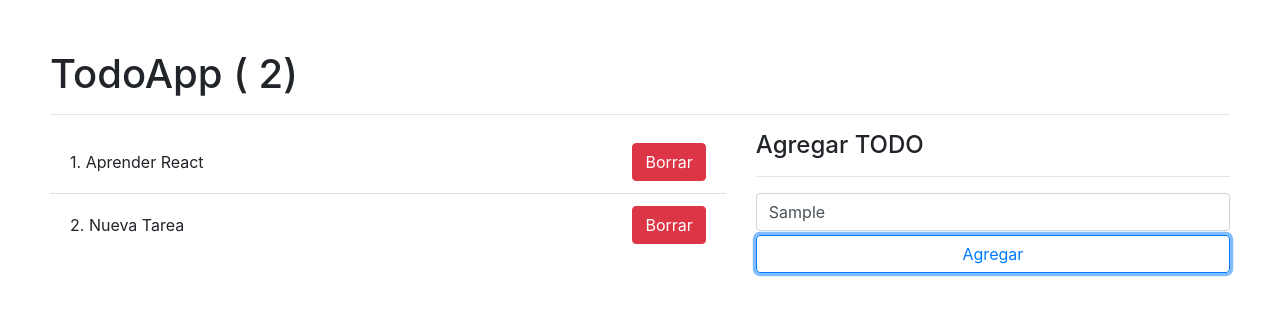
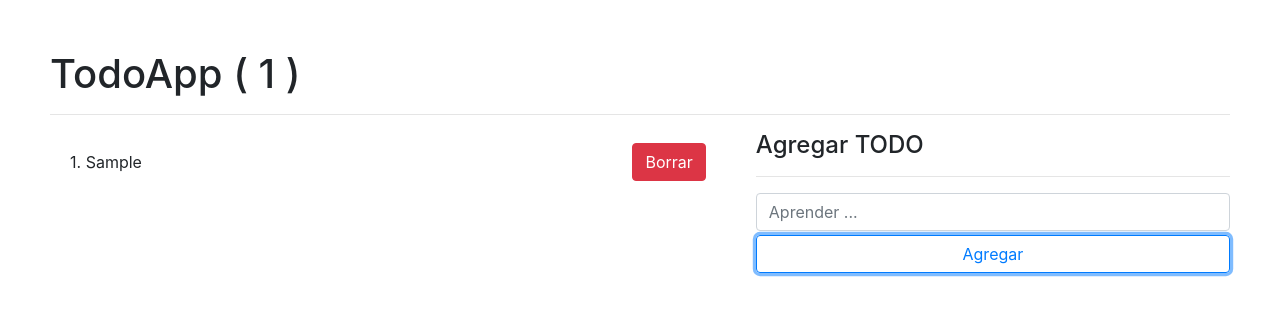
Before and after one commit to jpratsv/TodoList, a React app: page / in a window 1280 px wide. Both pictures are taken after typing "Sample" into the empty fields and a click on the button "Agregar". Built offline with nearby package versions, Linux system fonts and the light colour scheme.

Commit message:
23/03/2022

```diff
--- /dev/null
+++ b/src/components/08-useReducer/TodoAdd.js
@@ -0,0 +1,51 @@
+import React from "react";
+import { useForm } from "../../hooks/useForm";
+
+export const TodoAdd = ({ handleAddTodo }) => {
+  const [{ description }, handleInputChange, reset] = useForm({
+    description: "",
+  });
+
+  const handleSubmit = (e) => {
+    e.preventDefault();
+
+    if (description.trim().length <= 1) {
+      return;
+    }
+
+    const newTodo = {
+      id: new Date().getTime(),
+      desc: description,
+      done: false,
+    };
+
+    handleAddTodo(newTodo);
+    reset();
+  };
+
+  return (
+    <>
+      <h4>Agregar TODO</h4>
+      <hr />
+
+      <form onSubmit={handleSubmit}>
+        <input
+          type="text"
+          name="description"
+          className="form-control"
+          placeholder="Aprender ..."
+          autoComplete="off"
+          value={description}
+          onChange={handleInputChange}
+        />
+
+        <button
+          type="submit"
+          className="btn btn-outline-primary mt-1 btn-block"
+        >
+          Agregar
+        </button>
+      </form>
+    </>
+  );
+};
--- a/src/components/08-useReducer/TodoApp.js
+++ b/src/components/08-useReducer/TodoApp.js
@@ -1,114 +1,62 @@
-import React, { useReducer } from 'react';
-import './styles.css';
-import { todoReducer } from './todoReducer';
-import {useForm} from '../../hooks/useForm'
+import React, { useReducer, useEffect } from "react";
+import { todoReducer } from "./todoReducer";
 
-const initialState = [{                    // Este es el punto inicial de la aplicacion
-    id:new Date().getTime(),
-    desc: 'Aprender React',
-    donde: false
-}];
+import { TodoList } from "./TodoList";
+import { TodoAdd } from "./TodoAdd";
+import "./styles.css";
 
+const init = () => {
+  return JSON.parse(localStorage.getItem("todos")) || [];
+};
 
 export const TodoApp = () => {
+  const [todos, dispatch] = useReducer(todoReducer, [], init);
 
-    const [todos, dispatch ] = useReducer(todoReducer, initialState);
+  useEffect(() => {
+    localStorage.setItem("todos", JSON.stringify(todos));
+  }, [todos]);
 
-    const [{description}, handleInputChange] = useForm({
-        description: '',
+  const handleDelete = (todoId) => {
+    const action = {
+      type: "delete",
+      payload: todoId,
+    };
 
+    dispatch(action);
+  };
 
+  const handleToggle = (todoId) => {
+    dispatch({
+      type: "toggle",
+      payload: todoId,
+    });
+  };
 
+  const handleAddTodo = (newTodo) => {
+    dispatch({
+      type: "add",
+      payload: newTodo,
     });
+  };
 
-    console.log(description);
+  return (
+    <div>
+      <h1>TodoApp ( {todos.length} ) </h1>
+      <hr />
 
-    const handleSubmit = (e) => {
-        e.preventDefault();
-
-
-        const newTodo = {
-            id:new Date().getTime(),
-            desc: 'Nueva Tarea',
-            donde: false
-        }
-
-        const action = {
-            type: 'add',
-            paylod: newTodo
-        }
-        dispatch(action);
-    }
-
-    return (
-    <div>
-        <h1>TodoApp ( {todos.length}) </h1>
-        <hr />
-
-        <div className='row'>
-
-            <div  className='col-7'>
-
-                <ul className="list-group list-group-flush">
-                    {
-                        todos.map ((todo, i) => (
-                            <li
-                                key={todo.id}
-                                className="list-group-item"
-                            >
-                                <p className="text-center "> { i + 1}. { todo.desc }</p>
-                                <botton
-                                    className="btn btn-danger"
-                                >
-                                    Borrar
-                                </botton>
-                            </li>
-
-                        ))
-                    }
-                </ul>
-
-
-
-            </div>
-
-            <div className='col-5'>
-
-
-                <h4>Agregar TODO</h4>
-                <hr />
-                <form onSubmit={handleSubmit}>
-
-                    <input
-                        type="text"
-                        name="descripcion"
-                        className='form-control'
-                        placeholder='Entre nuevo elemento ...'
-                        autoComplete='off'
-                        onChange={handleInputChange}
-                    />
-                    <button
-                        type='submit'
-                        className='btn btn-outline-primary mt-1 btn-block'
-                    >
-                        Agregar
-
-                    </button>
-
-                </form>
-
-
-            </div>
-
-
-
-
-
-
-
+      <div className="row">
+        <div className="col-7">
+          <TodoList
+            todos={todos}
+            handleDelete={handleDelete}
+            handleToggle={handleToggle}
+          />
         </div>
 
-
+        <div className="col-5">
+          <TodoAdd handleAddTodo={handleAddTodo} />
+        </div>
+      </div>
     </div>
-  )
-}
+  );
+};
--- /dev/null
+++ b/src/components/08-useReducer/TodoList.js
@@ -0,0 +1,18 @@
+import React from "react";
+import { TodoListItem } from "./TodoListItem";
+
+export const TodoList = ({ todos, handleDelete, handleToggle }) => {
+  return (
+    <ul className="list-group list-group-flush">
+      {todos.map((todo, i) => (
+        <TodoListItem
+          key={todo.id}
+          todo={todo}
+          index={i}
+          handleDelete={handleDelete}
+          handleToggle={handleToggle}
+        />
+      ))}
+    </ul>
+  );
+};
--- /dev/null
+++ b/src/components/08-useReducer/TodoListItem.js
@@ -0,0 +1,25 @@
+import React from 'react';
+
+export const TodoListItem = ({ todo, index, handleDelete, handleToggle }) => {
+
+
+    return (
+        <li
+            key={ todo.id }
+            className="list-group-item"
+        >
+            <p
+                className={ `${ todo.done && 'complete' }` }
+                onClick={ () => handleToggle( todo.id ) }
+            >
+                { index + 1}. { todo.desc }
+            </p>
+            <button
+                className="btn btn-danger"
+                onClick={ () => handleDelete( todo.id ) }
+            >
+                Borrar
+            </button>
+        </li>
+    )
+}
--- a/src/components/08-useReducer/styles.css
+++ b/src/components/08-useReducer/styles.css
@@ -1,20 +1,20 @@
+
 
 body {
-    padding:  50px;
+    padding: 50px;
 }
 
 p {
-    cursor:pointer;
-    margin: 0;
+    cursor: pointer;
+    margin: 0px;
 }
+
 .list-group-item {
     align-items: center;
     display: flex;
     justify-content: space-between;
+}
 
-}
 .complete {
     text-decoration: line-through;
-
-
 }
--- a/src/components/08-useReducer/todoReducer.js
+++ b/src/components/08-useReducer/todoReducer.js
@@ -1,13 +1,29 @@
+export const todoReducer = (state = [], action) => {
+  switch (action.type) {
+    case "add":
+      return [...state, action.payload];
 
-export const todoReducer = (state = [], action) => {
+    case "delete":
+      return state.filter((todo) => todo.id !== action.payload); // 123123123
 
-    switch (action.type) {
-        case 'add':
-            return [...state,action.paylod]
+    case "toggle":
+      return state.map((todo) =>
+        todo.id === action.payload ? { ...todo, done: !todo.done } : todo
+      );
 
-        default:
-            return;
-    }
+    case "toggle-old":
+      return state.map((todo) => {
+        if (todo.id === action.payload) {
+          return {
+            ...todo,
+            done: !todo.done,
+          };
+        } else {
+          return todo;
+        }
+      });
 
-
-}
+    default:
+      return state;
+  }
+};
--- a/src/hooks/useForm.js
+++ b/src/hooks/useForm.js
@@ -1,19 +1,18 @@
-import { useState } from "react"
+import { useState } from "react";
 
+export const useForm = (initialState = {}) => {
+  const [values, setValues] = useState(initialState);
 
-export const useForm = ( initialState = {} ) => {
+  const reset = () => {
+    setValues(initialState);
+  };
 
-    const [values, setValues] = useState(initialState);
+  const handleInputChange = ({ target }) => {
+    setValues({
+      ...values,
+      [target.name]: target.value,
+    });
+  };
 
-    const handleInputChange = ({ target }) => {
-
-        setValues({
-            ...values,
-            [ target.name ]: target.value
-        });
-
-    }
-
-    return [ values, handleInputChange ];
-
-}
+  return [values, handleInputChange, reset];
+};
```
Also changed, not shown: src/components/08-useReducer/intro-reducer.js (+15 -9 lines), 1 other file.
